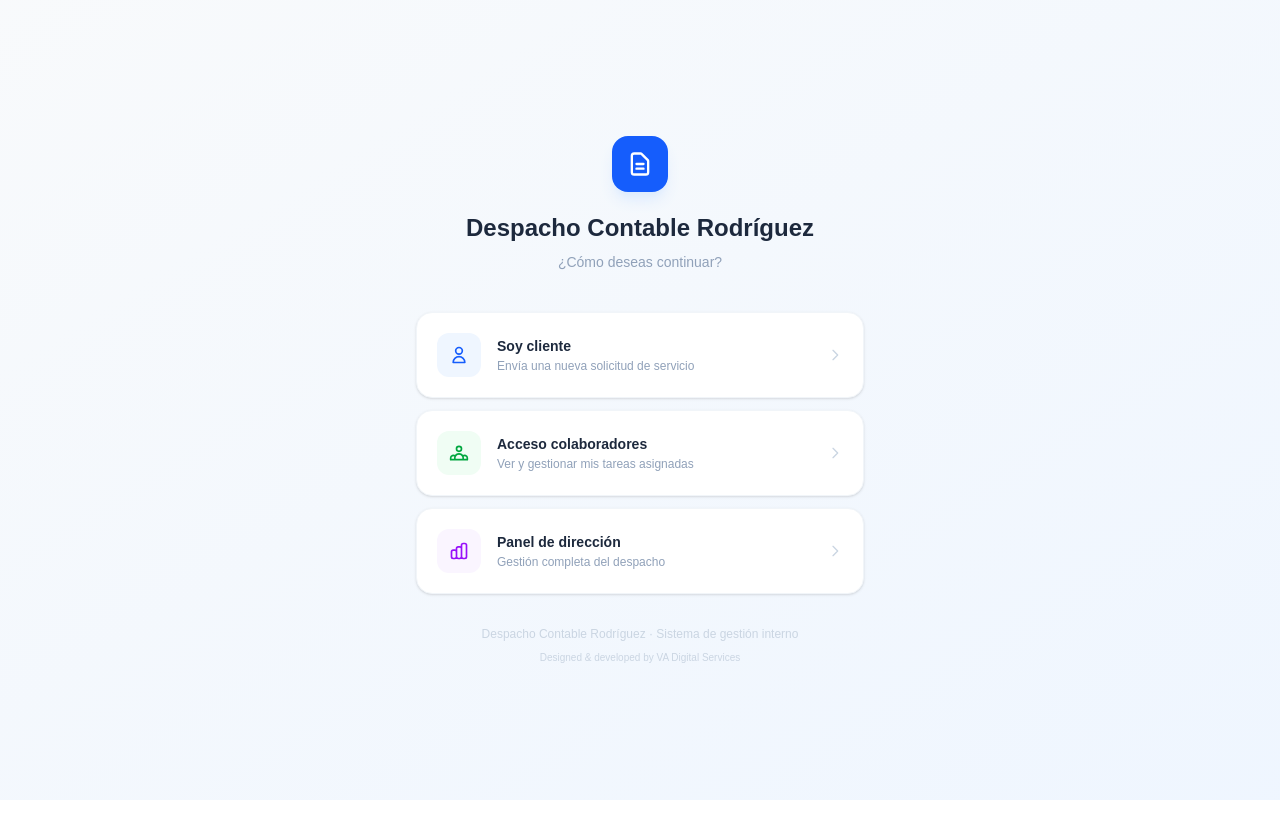
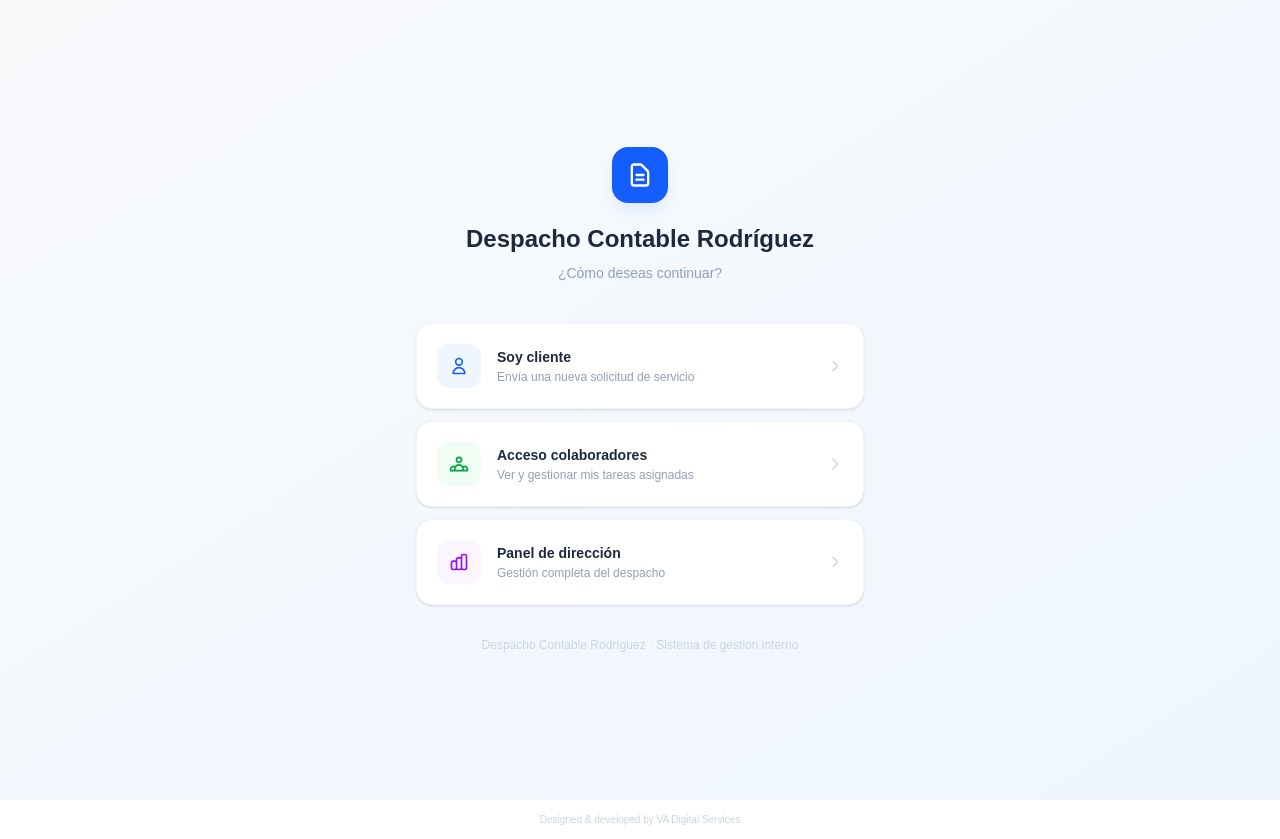
Before and after one commit to avenfi39-star/Despacho-contable-Rodriguez, a Next.js app: page / in a window 1280 px wide. Before the commit the page ends 800 px from the top, so only its background shows below. Built offline with nearby package versions, Linux system fonts and the light colour scheme.

Commit message:
feat: move VA Digital Services credit to layout (visible en todas las páginas)

```diff
--- a/app/layout.tsx
+++ b/app/layout.tsx
@@ -27,7 +27,16 @@ export default function RootLayout({
       lang="en"
       className={`${geistSans.variable} ${geistMono.variable} h-full antialiased`}
     >
-      <body className="min-h-full flex flex-col">{children}</body>
+      <body className="min-h-full flex flex-col">
+        {children}
+        <footer className="py-3 text-center text-[10px] text-slate-300">
+          Designed &amp; developed by{" "}
+          <a href="https://www.vadigitalservices.com" target="_blank" rel="noopener noreferrer"
+            className="hover:text-slate-500 transition-colors">
+            VA Digital Services
+          </a>
+        </footer>
+      </body>
     </html>
   );
 }
--- a/app/page.tsx
+++ b/app/page.tsx
@@ -75,13 +75,6 @@ export default function Inicio() {
         <p className="text-center text-xs text-slate-300 mt-8">
           Despacho Contable Rodríguez · Sistema de gestión interno
         </p>
-        <p className="text-center text-[10px] text-slate-300 mt-2">
-          Designed &amp; developed by{" "}
-          <a href="https://www.vadigitalservices.com" target="_blank" rel="noopener noreferrer"
-            className="hover:text-slate-500 transition-colors">
-            VA Digital Services
-          </a>
-        </p>
       </div>
     </main>
   )
```
